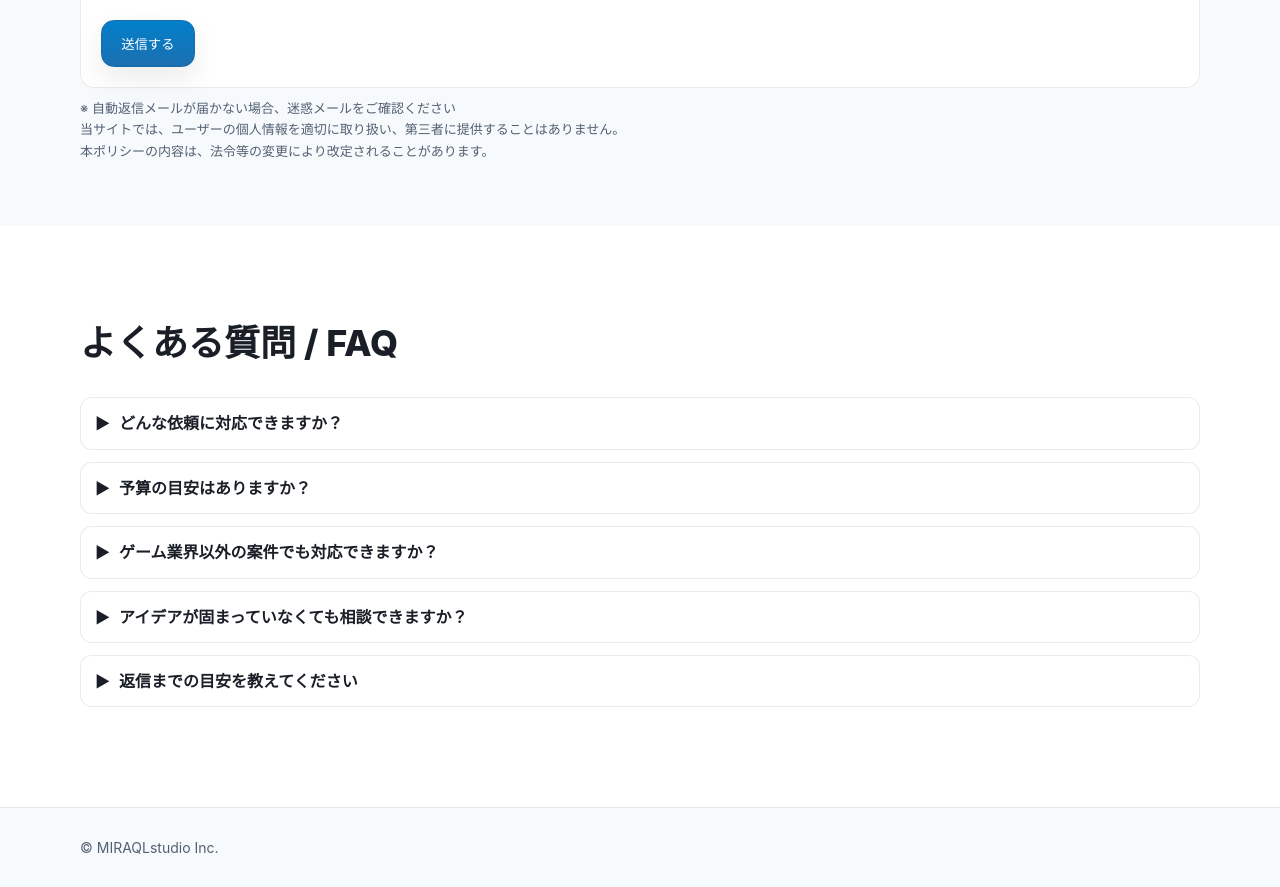
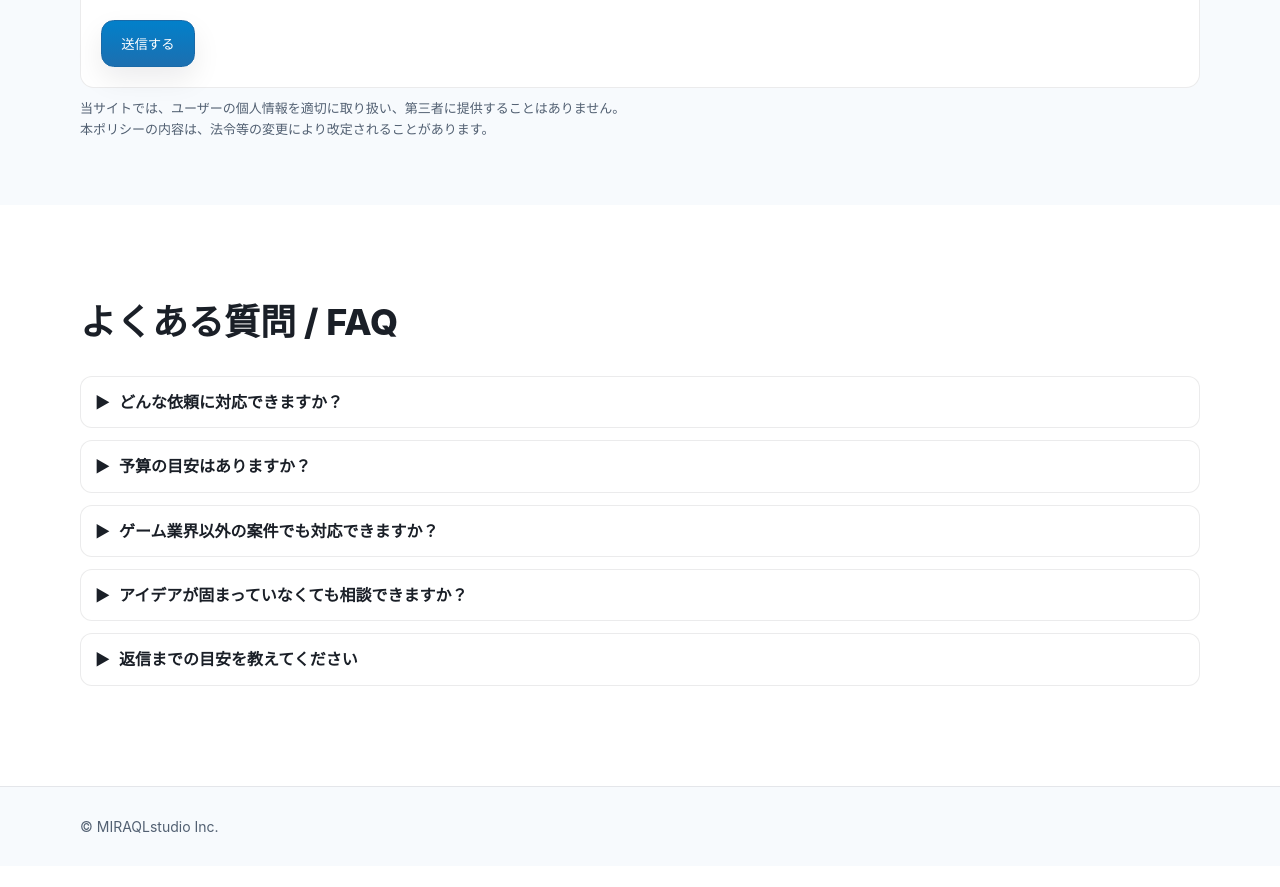
Before and after one commit to hiragatsutomu/miraqlstudio.com, a plain HTML site: page index.html in a window 1280 px wide. Shown: the part 3727-4614 px from the top of the page. After the commit the page ends 4593 px from the top, so only its background shows below. Drawn offline with Linux system fonts and the light colour scheme.

Commit message:
Update index.html

```diff
--- a/index.html
+++ b/index.html
@@ -789,8 +789,7 @@
   <textarea name="message" rows="6" required placeholder="ご用件をご入力ください"></textarea>
   <button type="submit" class="btn">送信する</button>
 </form>
-      <p class="note">※ 自動返信メールが届かない場合、迷惑メールをご確認ください<br>
-当サイトでは、ユーザーの個人情報を適切に取り扱い、第三者に提供することはありません。<br>
+      <p class="note">当サイトでは、ユーザーの個人情報を適切に取り扱い、第三者に提供することはありません。<br>
 本ポリシーの内容は、法令等の変更により改定されることがあります。</p>
     </div>
     <script>
```
